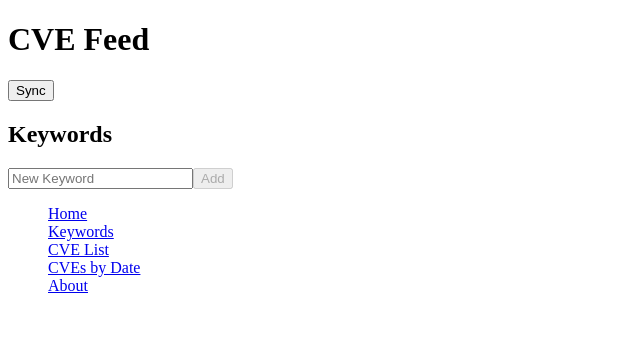
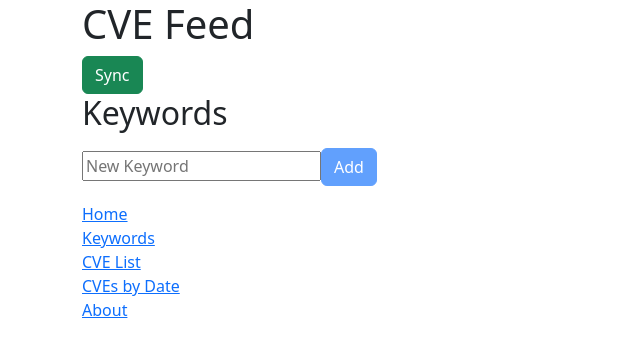
Before and after one commit to nstarke/cvely, a Vue app: page /#/keyword-list in a window 1280 px wide. Shown: the top 354 px of the page, without its empty margins (0-640 px from the left). Built offline with nearby package versions, Linux system fonts and the light colour scheme.

Commit message:
adding bootstrap 5

```diff
--- a/package.json
+++ b/package.json
@@ -8,6 +8,7 @@
     "lint": "vue-cli-service lint"
   },
   "dependencies": {
+    "bootstrap": "^5.2.3",
     "core-js": "^3.8.3",
     "vue": "^3.2.13",
     "vue-router": "^4.1.6"
--- a/public/index.html
+++ b/public/index.html
@@ -11,7 +11,7 @@
     <noscript>
       <strong>We're sorry but <%= htmlWebpackPlugin.options.title %> doesn't work properly without JavaScript enabled. Please enable it to continue.</strong>
     </noscript>
-    <div id="app"></div>
+    <div id="app" class="container"></div>
     <!-- built files will be auto injected -->
   </body>
 </html>
--- a/src/App.vue
+++ b/src/App.vue
@@ -1,7 +1,7 @@
 <template>
   <h1>CVE Feed</h1>
   <div>
-    <input type="button" value="Sync" @click="sync" :disabled="syncing">
+    <input class="btn btn-success" type="button" value="Sync" @click="sync" :disabled="syncing">
     <p v-if="commsProblems">
       Problems reaching NVD.
     </p>
@@ -78,5 +78,6 @@ export default {
 <style>
 ul {
   list-style: none;
+  padding-left: 0 !important;
 }
 </style>
--- a/src/components/AboutPage.vue
+++ b/src/components/AboutPage.vue
@@ -1,5 +1,5 @@
 <template>
-  <div class="hello">
+  <div>
     <h2>About</h2>
   </div>
 </template>
--- a/src/components/CveListPage.vue
+++ b/src/components/CveListPage.vue
@@ -1,11 +1,11 @@
 <template>
-    <div class="hello">
+    <div>
       <h2>CVE List</h2>
       <ul>
           <li v-for="(item, idx) in cveList" v-bind:key="item.cveId">
               {{ idx + 1}} - {{ item.cveId }} ({{ item.terms.join(', ') }})
               <router-link :to="'/cve/' + item.cveId">See Details</router-link>
-              <input type="button" value="Remove CVE" @click="remove(item)">
+              <input class="btn btn-danger" type="button" value="Remove CVE" @click="remove(item)">
           </li>
       </ul>
     </div>
--- a/src/components/CvePage.vue
+++ b/src/components/CvePage.vue
@@ -1,5 +1,5 @@
 <template>
-    <div class="hello">
+    <div>
       <h2>{{ cveId }}</h2>
       <div v-if="!!cve.cve">
         <p>
--- a/src/components/DatePage.vue
+++ b/src/components/DatePage.vue
@@ -1,10 +1,10 @@
 <template>
-    <div class="hello">
-    <label for="start">Show CVEs from this Date:</label>
-    <input type="date" id="start" v-model="createdDate">
-    <h2>CVE List for {{ createdDate }}</h2>
-    <p v-if="cveList.length === 0">No CVEs for this date.</p>
-      <ul>
+    <div>
+      <label for="start">Show CVEs from this Date:</label>
+      <input type="date" id="start" v-model="createdDate">
+      <h2>CVE List for {{ createdDate }}</h2>
+      <p v-if="cveList.length === 0">No CVEs for this date.</p>
+      <ul class="container">
           <li v-for="(item, idx) in cveList" v-bind:key="item.cveId">
               {{ idx + 1}} - {{ item.cveId }} ({{  item.terms.join(', ') }})
               <router-link :to="'/cve/' + item.cveId">See Details</router-link>
--- a/src/components/HomePage.vue
+++ b/src/components/HomePage.vue
@@ -1,5 +1,5 @@
 <template>
-    <div class="hello">
+    <div>
         <p>CVE Feed is a way to manage CVE data</p>
     </div>
   </template>
--- a/src/components/KeywordListPage.vue
+++ b/src/components/KeywordListPage.vue
@@ -1,13 +1,15 @@
 <template>
     <h2>Keywords</h2>
-    <div class="hello">
+    <div>
         <p>{{ msg }}</p>
-        <input placeholder="New Keyword" type="text" v-model="currentTerm" @blur="check" v-on:keyup="check">
-        <input type="button" @click="add" value="Add" :disabled="currentTerm.length === 0 || alreadyAdded">
+        <div class="controls">
+            <input placeholder="New Keyword" type="text" v-model="currentTerm" @blur="check" v-on:keyup="check">
+            <input class="btn btn-primary" type="button" @click="add" value="Add" :disabled="currentTerm.length === 0 || alreadyAdded">
+        </div>
         <ul>
             <li v-for="(item, idx) in keywordList" v-bind:key="item.id">
                 <div>
-                    <p>{{ idx + 1 }} - {{ item.term }} <input type="button" value="Remove Term" @click="remove(item)"></p>
+                    <p>{{ idx + 1 }} - {{ item.term }} <input class="btn btn-danger" type="button" value="Remove Term" @click="remove(item)"></p>
                     <p>{{  item.cveIds.length }} CVEs aggregated for this keyword</p>
                     <router-link :to="'/keyword/' + item.id">See Details</router-link>
                 </div>
--- a/src/components/KeywordPage.vue
+++ b/src/components/KeywordPage.vue
@@ -1,6 +1,6 @@
 <template>
     <h2>Keyword "{{ currentKeyword }}"</h2>
-    <div class="hello">
+    <div>
         <div v-if="cveList.length === 0">
             <p>No Results</p>
         </div>
@@ -16,7 +16,7 @@
   </template>
 
   <script>
-  import { getKeywordById } from '../models/keywords'
+  import { getKeywordById, removeKeyword } from '../models/keywords'
   export default {
     name: 'KeywordPage',
     props: {
@@ -40,6 +40,13 @@
                     self.cveList = k.cveIds
                     self.createdDate = k.createdAt
                 })
+        },
+        remove(item) {
+            const self = this;
+            removeKeyword(item.id)
+                .then(function() {
+                    self.getList()
+                })
         }
     },
     mounted() {
--- a/src/main.js
+++ b/src/main.js
@@ -8,6 +8,9 @@ import CveListPage from './components/CveListPage.vue'
 import CvePage from './components/CvePage.vue'
 import DatePage from './components/DatePage.vue'
 import { createRouter, createWebHashHistory } from 'vue-router'
+
+import "bootstrap/dist/css/bootstrap.min.css"
+import "bootstrap"
 
 const routes = [
   { path: '/', component: HomePage },
```
Also changed, not shown: 1 other file (tests, documents, lock files or other folders).
